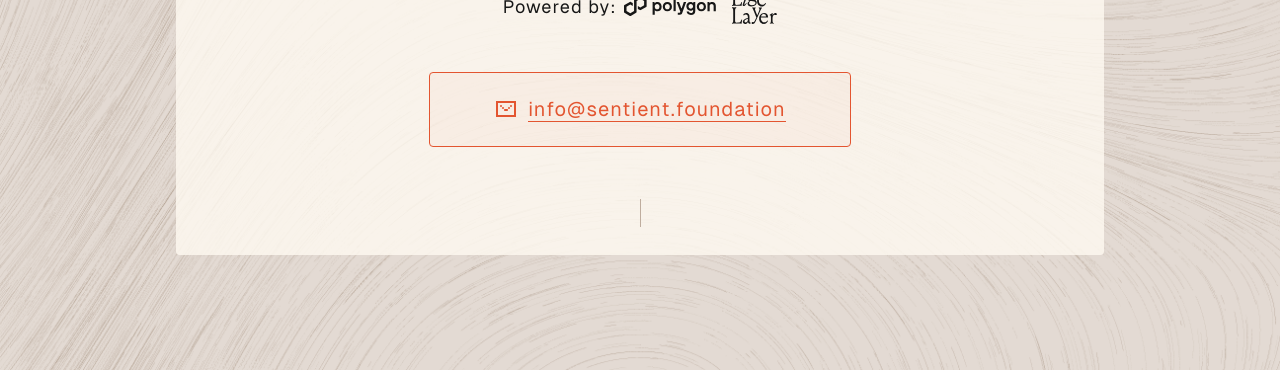
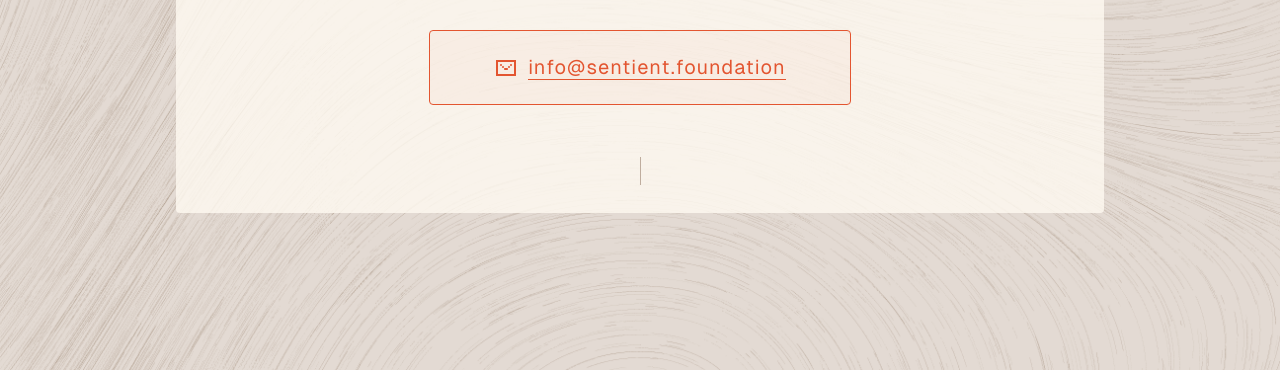
Before and after one commit to sentient-foundation/landing-page, a website: page public/index.html in a window 1280 px wide. Shown: the part 430-800 px from the top of the page. Drawn offline with Linux system fonts and the light colour scheme.

Commit message:
Removed the "Powered by ..."

```diff
--- a/public/index.html
+++ b/public/index.html
@@ -43,21 +43,6 @@
           <h1 class="home-h1">
             Decentralized AGI
           </h1>
-          <div class="home-powered">
-            <div>Powered by:</div>
-            <div class="home-icons">
-              <img
-                alt="Polygon"
-                class="home-polygon"
-                src="images/polygon.svg"
-              />
-              <img
-                alt="EigenLayer"
-                class="home-eigen-layer"
-                src="images/eigen-layer.svg"
-              />
-            </div>
-          </div>
           <a class="home-mail" href="mailto:info@sentient.foundation">
             <span>info@sentient.foundation</span>
           </a>
```
